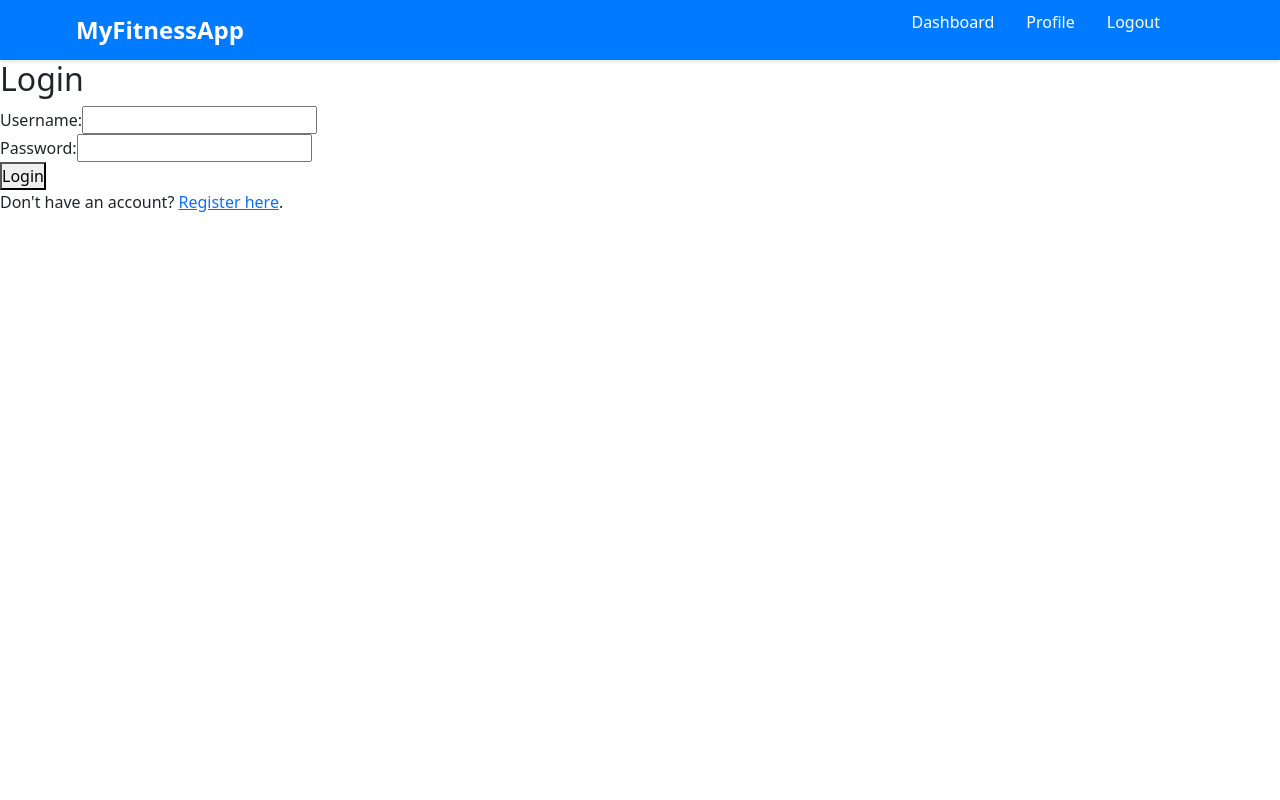
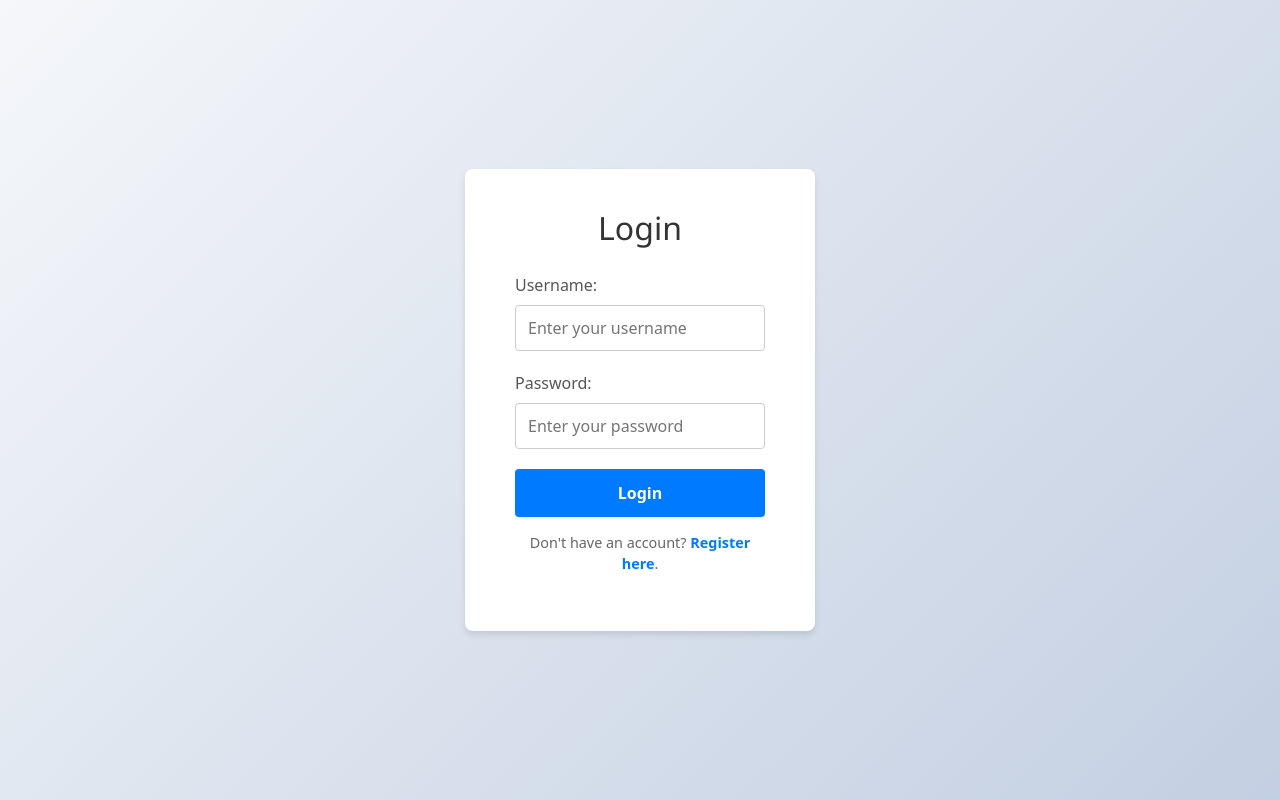
Before and after one commit to triceras/WorkoutApp, a React (Create React App) app in the folder frontend/: page /login in a window 1280 px wide. Built offline with nearby package versions, Linux system fonts and the light colour scheme.

Commit message:
Login page

```diff
--- a/frontend/src/App.js
+++ b/frontend/src/App.js
@@ -1,20 +1,59 @@
 // src/App.js
 
-import React, { useEffect } from 'react';
+//import React from 'react';
+import { useContext, useEffect, useState } from 'react';
 import { BrowserRouter as Router, Routes, Route, useNavigate } from 'react-router-dom';
 import RegistrationPage from './pages/RegistrationPage';
 import LoginPage from './pages/LoginPage';
 import Dashboard from './pages/Dashboard';
-import PrivateRoute from './components/PrivateRoute';
+import ProtectedRoute from './components/ProtectedRoute';
 import WorkoutPlan from './components/WorkoutPlan';
-import axiosInstance from './api/axiosInstance';
 import Navbar from './components/Navbar'; // Import Navbar
+import { AuthProvider, AuthContext } from './context/AuthContext'; // Import AuthProvider and AuthContext
+import axiosInstance from './api/axiosInstance'; // Ensure axiosInstance is imported
 
 function App() {
-  // Define the Logout component inside App.js
+  return (
+    <AuthProvider> {/* Wrap the entire app with AuthProvider */}
+      <Router>
+        <Navbar /> {/* Navbar is always rendered except on Login and Register pages */}
+        <Routes>
+          <Route
+            path="/"
+            element={
+              <ProtectedRoute>
+                <Dashboard />
+              </ProtectedRoute>
+            }
+          />
+          <Route path="/login" element={<LoginPage />} />
+          <Route path="/register" element={<RegistrationPage />} />
+          <Route
+            path="/workout-plan"
+            element={
+              <ProtectedRoute>
+                <WorkoutPlan />
+              </ProtectedRoute>
+            }
+          />
+          <Route
+            path="/logout"
+            element={
+              <ProtectedRoute>
+                <Logout />
+              </ProtectedRoute>
+            }
+          />
+        </Routes>
+      </Router>
+    </AuthProvider>
+  );
+}
+
 const Logout = () => {
+  const { logout } = useContext(AuthContext); // Correct: Use AuthContext
   const navigate = useNavigate();
-    const [error, setError] = React.useState(null); // State to handle errors
+  const [error, setError] = useState(null); // State to handle errors
 
   useEffect(() => {
     const performLogout = async () => {
@@ -25,15 +64,15 @@ function App() {
         console.error('Error during logout:', error);
         setError('Failed to logout. Please try again.');
       } finally {
-          // Remove the auth token from local storage
-          localStorage.removeItem('authToken');
+        // Call logout from context to clear auth state
+        logout();
         // Redirect to login page
         navigate('/login');
       }
     };
 
     performLogout();
-    }, [navigate]);
+  }, [logout, navigate]);
 
   return (
     <div>
@@ -42,39 +81,4 @@ function App() {
   );
 };
 
-  return (
-    <Router>
-      <Navbar /> {/* Include Navbar once at the top */}
-      <Routes>
-        <Route
-          path="/"
-          element={
-            <PrivateRoute>
-              <Dashboard />
-            </PrivateRoute>
-          }
-        />
-        <Route path="/login" element={<LoginPage />} />
-        <Route path="/register" element={<RegistrationPage />} />
-        <Route
-          path="/workout-plan"
-          element={
-            <PrivateRoute>
-              <WorkoutPlan />
-            </PrivateRoute>
-          }
-        />
-        <Route
-          path="/logout"
-          element={
-            <PrivateRoute>
-              <Logout />
-            </PrivateRoute>
-          }
-        />
-      </Routes>
-    </Router>
-  );
-}
-
 export default App;
--- a/frontend/src/components/Navbar.jsx
+++ b/frontend/src/components/Navbar.jsx
@@ -1,17 +1,26 @@
 // src/components/Navbar.jsx
 
-import React, { useState } from 'react';
-import { NavLink } from 'react-router-dom';
+import React, { useState, useContext } from 'react';
+import { NavLink, useLocation } from 'react-router-dom';
+import { AuthContext } from '../context/AuthContext'; // Import AuthContext
 import './Navbar.css'; // Ensure this path is correct
 
 function Navbar() {
   const [isOpen, setIsOpen] = useState(false); // State to manage mobile menu
+  const { authToken } = useContext(AuthContext); // Access authToken from context
+  const location = useLocation(); // Get current route
 
+  // Determine if Navbar should be hidden
+  const hideNavbar = location.pathname === '/login' || location.pathname === '/register';
+
+  // Toggle mobile menu
   const toggleMenu = () => {
     setIsOpen(!isOpen);
   };
 
-  const getActiveClass = ({ isActive }) => (isActive ? 'navbar-link active-link' : 'navbar-link');
+  if (hideNavbar) {
+    return null; // Do not render Navbar on Login and Register pages
+  }
 
   return (
     <nav className="navbar" aria-label="Main Navigation">
@@ -30,15 +39,69 @@ function Navbar() {
           <div className="bar"></div>
         </button>
         <ul className={`navbar-menu ${isOpen ? 'active' : ''}`}>
+          {authToken && (
+            <>
               <li className="navbar-item">
-            <NavLink to="/dashboard" className={getActiveClass} onClick={() => setIsOpen(false)}>Dashboard</NavLink>
+                <NavLink
+                  to="/"
+                  className={({ isActive }) =>
+                    isActive ? 'navbar-link active-link no-underline' : 'navbar-link'
+                  }
+                  onClick={() => setIsOpen(false)}
+                >
+                  Dashboard
+                </NavLink>
               </li>
               <li className="navbar-item">
-            <NavLink to="/profile" className={getActiveClass} onClick={() => setIsOpen(false)}>Profile</NavLink>
+                <NavLink
+                  to="/profile"
+                  className={({ isActive }) =>
+                    isActive ? 'navbar-link active-link' : 'navbar-link'
+                  }
+                  onClick={() => setIsOpen(false)}
+                >
+                  Profile
+                </NavLink>
               </li>
               <li className="navbar-item">
-            <NavLink to="/logout" className={getActiveClass} onClick={() => setIsOpen(false)}>Logout</NavLink>
+                <NavLink
+                  to="/logout"
+                  className={({ isActive }) =>
+                    isActive ? 'navbar-link active-link' : 'navbar-link'
+                  }
+                  onClick={() => setIsOpen(false)}
+                >
+                  Logout
+                </NavLink>
               </li>
+            </>
+          )}
+          {!authToken && (
+            <>
+              <li className="navbar-item">
+                <NavLink
+                  to="/login"
+                  className={({ isActive }) =>
+                    isActive ? 'navbar-link active-link' : 'navbar-link'
+                  }
+                  onClick={() => setIsOpen(false)}
+                >
+                  Login
+                </NavLink>
+              </li>
+              <li className="navbar-item">
+                <NavLink
+                  to="/register"
+                  className={({ isActive }) =>
+                    isActive ? 'navbar-link active-link' : 'navbar-link'
+                  }
+                  onClick={() => setIsOpen(false)}
+                >
+                  Register
+                </NavLink>
+              </li>
+            </>
+          )}
         </ul>
       </div>
     </nav>
--- /dev/null
+++ b/frontend/src/components/ProtectedRoute.jsx
@@ -0,0 +1,17 @@
+// src/components/ProtectedRoute.jsx
+
+import React, { useContext } from 'react';
+import { Navigate } from 'react-router-dom';
+import { AuthContext } from '../context/AuthContext';
+
+const ProtectedRoute = ({ children }) => {
+  const { authToken, loading } = useContext(AuthContext);
+
+  if (loading) {
+    return <div>Loading...</div>; // You can replace this with a spinner
+  }
+
+  return authToken ? children : <Navigate to="/login" />;
+};
+
+export default ProtectedRoute;
--- /dev/null
+++ b/frontend/src/context/AuthContext.jsx
@@ -0,0 +1,60 @@
+// src/context/AuthContext.jsx
+
+import React, { createContext, useState, useEffect } from 'react';
+import axiosInstance from '../api/axiosInstance'; // Ensure axiosInstance is correctly set up
+
+export const AuthContext = createContext();
+
+export const AuthProvider = ({ children }) => {
+  const [authToken, setAuthToken] = useState(null);
+  const [user, setUser] = useState(null);
+  const [loading, setLoading] = useState(true);
+
+  // Initialize auth state from localStorage
+  useEffect(() => {
+    const token = localStorage.getItem('authToken');
+    const userData = localStorage.getItem('userData');
+
+    if (token) {
+      setAuthToken(token);
+      if (userData) {
+        setUser(JSON.parse(userData));
+      } else {
+        // Fetch user data from the backend if not present in localStorage
+        axiosInstance.get('user/')
+          .then(response => {
+            setUser(response.data);
+            localStorage.setItem('userData', JSON.stringify(response.data));
+          })
+          .catch(error => {
+            console.error('Error fetching user data:', error);
+            logout(); // If fetching user fails, perform logout
+          });
+      }
+    }
+
+    setLoading(false);
+  }, []);
+
+  // Function to handle login
+  const login = (token, userData) => {
+    localStorage.setItem('authToken', token);
+    localStorage.setItem('userData', JSON.stringify(userData));
+    setAuthToken(token);
+    setUser(userData);
+  };
+
+  // Function to handle logout
+  const logout = () => {
+    localStorage.removeItem('authToken');
+    localStorage.removeItem('userData');
+    setAuthToken(null);
+    setUser(null);
+  };
+
+  return (
+    <AuthContext.Provider value={{ authToken, user, login, logout, loading }}>
+      {children}
+    </AuthContext.Provider>
+  );
+};
--- a/frontend/src/index.js
+++ b/frontend/src/index.js
@@ -4,12 +4,15 @@ import './index.css';
 import App from './App';
 import reportWebVitals from './reportWebVitals';
 import 'bootstrap/dist/css/bootstrap.min.css';
+import { AuthProvider } from './context/AuthContext';
 
 const root = ReactDOM.createRoot(document.getElementById('root'));
 root.render(
   <React.StrictMode>
-    <App />
-  </React.StrictMode>
+    <AuthProvider>
+      <App />
+    </AuthProvider>
+  </React.StrictMode>,
 );
 
 // If you want to start measuring performance in your app, pass a function
--- /dev/null
+++ b/frontend/src/pages/LoginPage.css
@@ -0,0 +1,111 @@
+/* src/pages/LoginPage.css */
+
+.login-page {
+    display: flex;
+    justify-content: center;
+    align-items: center;
+    min-height: 100vh;
+    background: linear-gradient(135deg, #f5f7fa, #c3cfe2);
+  }
+
+  .login-container {
+    background-color: #ffffff;
+    padding: 40px 50px;
+    border-radius: 8px;
+    box-shadow: 0 4px 6px rgba(0, 0, 0, 0.1);
+    width: 350px;
+    transition: transform 0.3s ease;
+  }
+
+  .login-container:hover {
+    transform: translateY(-5px);
+  }
+
+  .login-title {
+    text-align: center;
+    margin-bottom: 25px;
+    color: #333333;
+    font-family: 'Segoe UI', Tahoma, Geneva, Verdana, sans-serif;
+  }
+
+  .error-message {
+    background-color: #ffe6e6;
+    color: #cc0000;
+    padding: 10px;
+    border-radius: 4px;
+    margin-bottom: 15px;
+    text-align: center;
+    font-weight: bold;
+  }
+
+  .login-form .form-group {
+    margin-bottom: 20px;
+  }
+
+  .login-form label {
+    display: block;
+    margin-bottom: 8px;
+    color: #555555;
+    font-weight: 500;
+  }
+
+  .login-form input {
+    width: 100%;
+    padding: 10px 12px;
+    border: 1px solid #cccccc;
+    border-radius: 4px;
+    transition: border-color 0.3s ease;
+    font-size: 1em;
+  }
+
+  .login-form input:focus {
+    border-color: #007bff;
+    outline: none;
+  }
+
+  .login-button {
+    width: 100%;
+    padding: 12px;
+    background-color: #007bff;
+    color: #ffffff;
+    border: none;
+    border-radius: 4px;
+    font-size: 1em;
+    font-weight: bold;
+    cursor: pointer;
+    transition: background-color 0.3s ease;
+  }
+
+  .login-button:hover {
+    background-color: #0056b3;
+  }
+
+  .login-button:disabled {
+    background-color: #7aa7d9;
+    cursor: not-allowed;
+  }
+
+  .register-link {
+    text-align: center;
+    margin-top: 15px;
+    color: #666666;
+    font-size: 0.9em;
+  }
+
+  .register-link a {
+    color: #007bff;
+    text-decoration: none;
+    font-weight: bold;
+  }
+
+  .register-link a:hover {
+    text-decoration: underline;
+  }
+
+  /* Responsive Design */
+  @media (max-width: 400px) {
+    .login-container {
+      width: 90%;
+      padding: 30px 20px;
+    }
+  }
--- a/frontend/src/pages/LoginPage.jsx
+++ b/frontend/src/pages/LoginPage.jsx
@@ -3,55 +3,97 @@
 import React, { useState } from 'react';
 import axiosInstance from '../api/axiosInstance';
 import { Link, useNavigate } from 'react-router-dom';
+import './LoginPage.css'; // Import the corresponding CSS
 
 function LoginPage() {
   const navigate = useNavigate();
-  const [error, setError] = useState(null); // Use setError if handling errors
+  const [error, setError] = useState(null); // For handling error messages
+  const [loading, setLoading] = useState(false); // For handling the loading state
 
   // Define the handleSubmit function
-  const handleSubmit = (event) => {
+  const handleSubmit = async (event) => {
     event.preventDefault();
+    setError(null); // Reset previous errors
+    setLoading(true); // Start loading
+
     const { username, password } = event.target.elements;
+    const usernameValue = username.value.trim();
+    const passwordValue = password.value.trim();
 
-    axiosInstance
-      .post('auth/login/', {
-        username: username.value,
-        password: password.value,
-      })
-      .then((response) => {
+    // Basic front-end validation
+    if (!usernameValue || !passwordValue) {
+      setError('Please enter both username and password.');
+      setLoading(false);
+      return;
+    }
+
+    try {
+      const response = await axiosInstance.post('auth/login/', {
+        username: usernameValue,
+        password: passwordValue,
+      });
+
       const { token } = response.data;
       // Store the token
       localStorage.setItem('authToken', token);
-        console.log('Token stored:', token); // Add logging
+      console.log('Token stored:', token); // For debugging
       // Redirect to the dashboard
       navigate('/');
-      })
-      .catch((error) => {
+    } catch (error) {
+      if (error.response && error.response.status === 400) {
         setError('Invalid username or password.');
+      } else {
+        setError('An unexpected error occurred. Please try again later.');
+      }
       console.error('Login error:', error);
-      });
+    } finally {
+      setLoading(false); // End loading
+    }
   };
 
   return (
-    <div>
-      <h2>Login</h2>
-      {error && <p>{error}</p>}
-      <form onSubmit={handleSubmit}>
-        <label>
-          Username:
-          <input type="text" name="username" required />
-        </label>
-        <br />
-        <label>
-          Password:
-          <input type="password" name="password" required />
-        </label>
-        <br />
-        <button type="submit">Login</button>
+    <div className="login-page">
+      <div className="login-container">
+        {/* Optional: Add a logo or branding */}
+        {/* <img src="/path-to-logo.png" alt="App Logo" className="login-logo" /> */}
+
+        <h2 className="login-title">Login</h2>
+        {error && <div className="error-message">{error}</div>}
+        <form className="login-form" onSubmit={handleSubmit}>
+          <div className="form-group">
+            <label htmlFor="username">Username:</label>
+            <input
+              type="text"
+              id="username"
+              name="username"
+              placeholder="Enter your username"
+              required
+              disabled={loading}
+            />
+          </div>
+          <div className="form-group">
+            <label htmlFor="password">Password:</label>
+            <input
+              type="password"
+              id="password"
+              name="password"
+              placeholder="Enter your password"
+              required
+              disabled={loading}
+            />
+          </div>
+          <button type="submit" className="login-button" disabled={loading}>
+            {loading ? 'Logging in...' : 'Login'}
+          </button>
         </form>
-      <p>
+        {/* Optional: Forgot Password Link */}
+        {/* <div className="forgot-password">
+          <Link to="/forgot-password">Forgot your password?</Link>
+        </div> */}
+        <p className="register-link">
           Don't have an account? <Link to="/register">Register here</Link>.
         </p>
+      </div>
     </div>
   );
 }
```
Also changed, not shown: frontend/src/components/Navbar.css (+9 -0 lines), frontend/src/components/WorkoutPlan.css (line endings or trailing spaces). Lines whose indentation alone changed are shown as unchanged.
